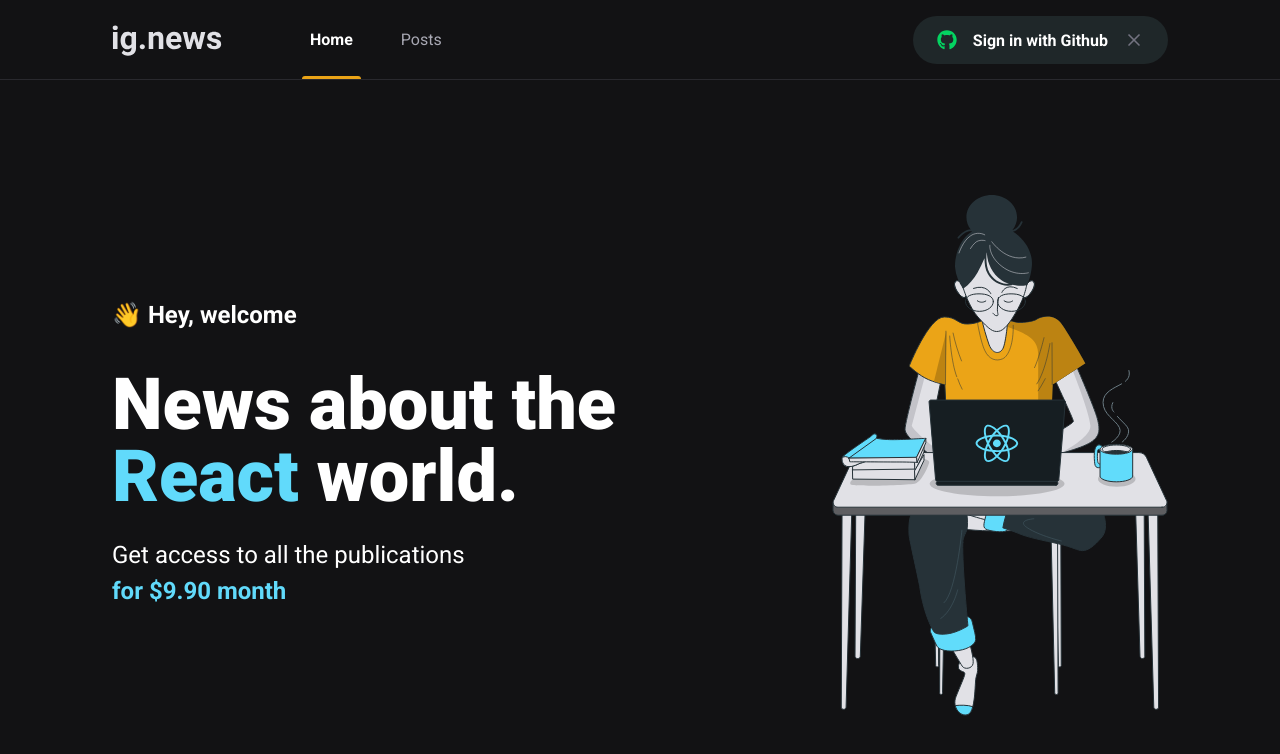
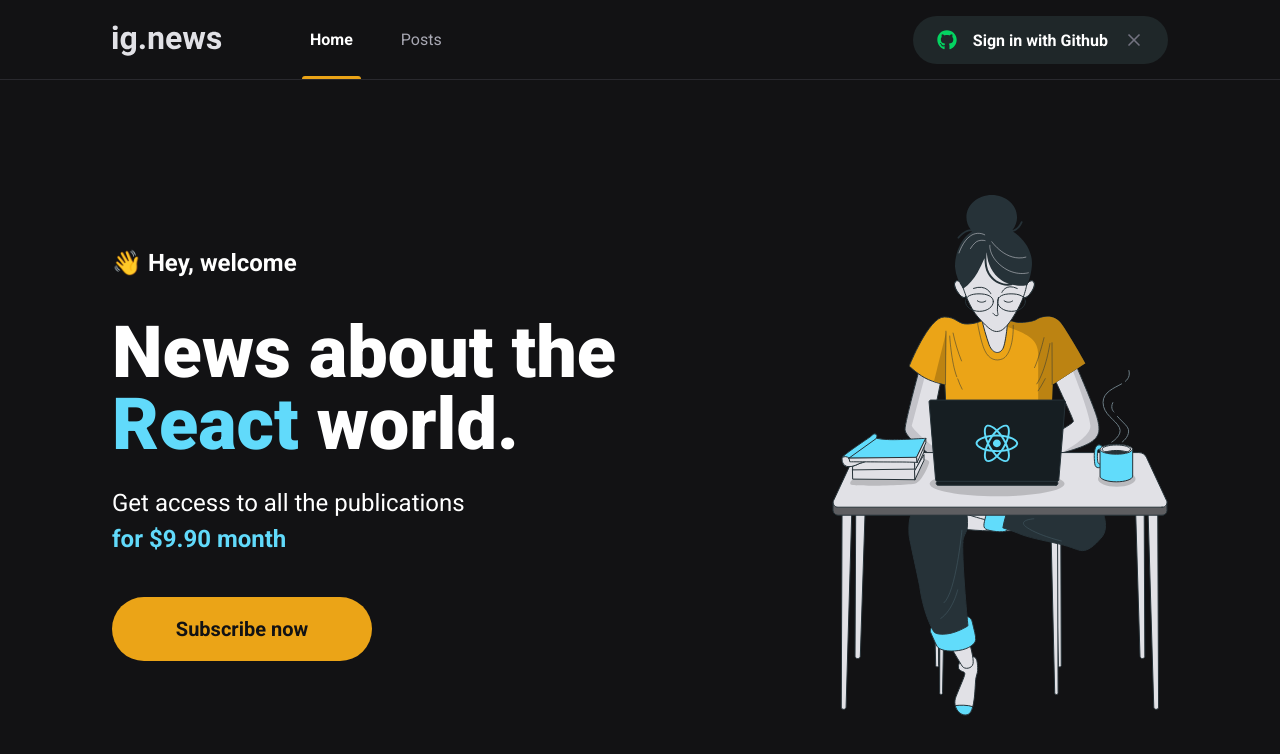
Before and after one commit to rodrigodasilva/ignite-ignews, a Next.js app: page / in a window 1280 px wide. Shown: the top 754 px of the page. Built offline with nearby package versions, Linux system fonts and the light colour scheme.

Commit message:
Componente: SubscribeButton

```diff
--- /dev/null
+++ b/src/components/SubscribeButton/index.tsx
@@ -0,0 +1,10 @@
+
+import styles from './styles.module.scss';
+
+export function SubscribeButton() {
+  return (
+    <button type="button" className={styles.subscribeButton}>
+      Subscribe now
+    </button>
+  )
+}
--- /dev/null
+++ b/src/components/SubscribeButton/styles.module.scss
@@ -0,0 +1,20 @@
+.subscribeButton {
+  height: 4rem;
+  width: 260px;
+  border: 0;
+  border-radius: 2rem;
+  background: var(--yellow-500);
+  color: var(--gray-900);
+  font-size: 1.25rem;
+  font-weight: bold;
+
+  display: flex;
+  align-items: center;
+  justify-content: center;
+
+  transition: filter 0.2s;
+
+  &:hover {
+    filter: brightness(0.8);
+  }
+}
--- a/src/pages/home.module.scss
+++ b/src/pages/home.module.scss
@@ -39,4 +39,7 @@
     }
   }
 
+  button {
+    margin-top: 2.5rem;
+  }
 }
--- a/src/pages/index.tsx
+++ b/src/pages/index.tsx
@@ -1,4 +1,5 @@
 import Head from 'next/head'
+import { SubscribeButton } from '../components/SubscribeButton'
 
 import styles from './home.module.scss'
 
@@ -17,6 +18,8 @@
             Get access to all the publications <br />
             <span>for $9.90 month</span>
           </p>
+
+          <SubscribeButton />
         </section>
 
         <img src="/images/avatar.svg" alt="Girl coding" />
```
